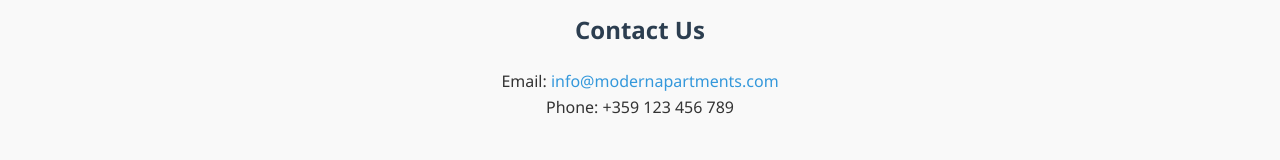
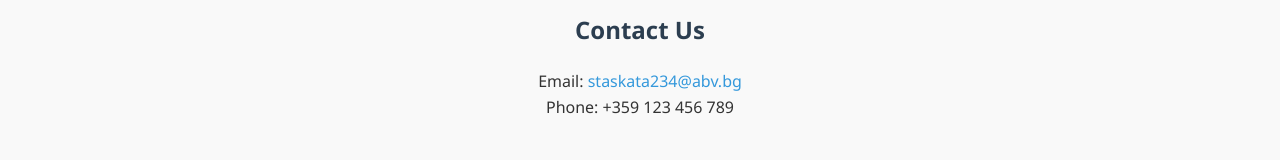
Before and after one commit to vulchevd/staskata, a plain HTML site: page index.html in a window 1280 px wide. Shown: the part 988-1148 px from the top of the page. Drawn offline with Linux system fonts and the light colour scheme.

Commit message:
Update index.html

```diff
--- a/index.html
+++ b/index.html
@@ -42,7 +42,7 @@
 
   <section id="contact" class="contact">
     <h2>Contact Us</h2>
-    <p>Email: <a href="mailto:staskata234@abv.bg">info@modernapartments.com</a></p>
+    <p>Email: <a href="mailto:staskata234@abv.bg">staskata234@abv.bg</a></p>
     <p>Phone: +359 123 456 789</p>
   </section>
 
```
